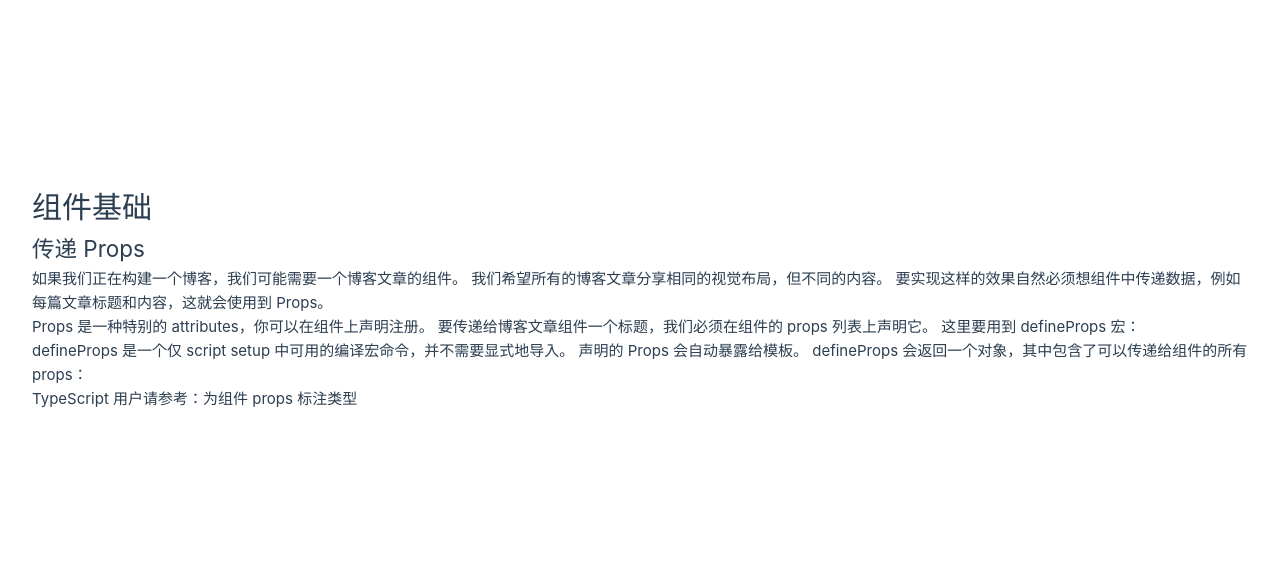
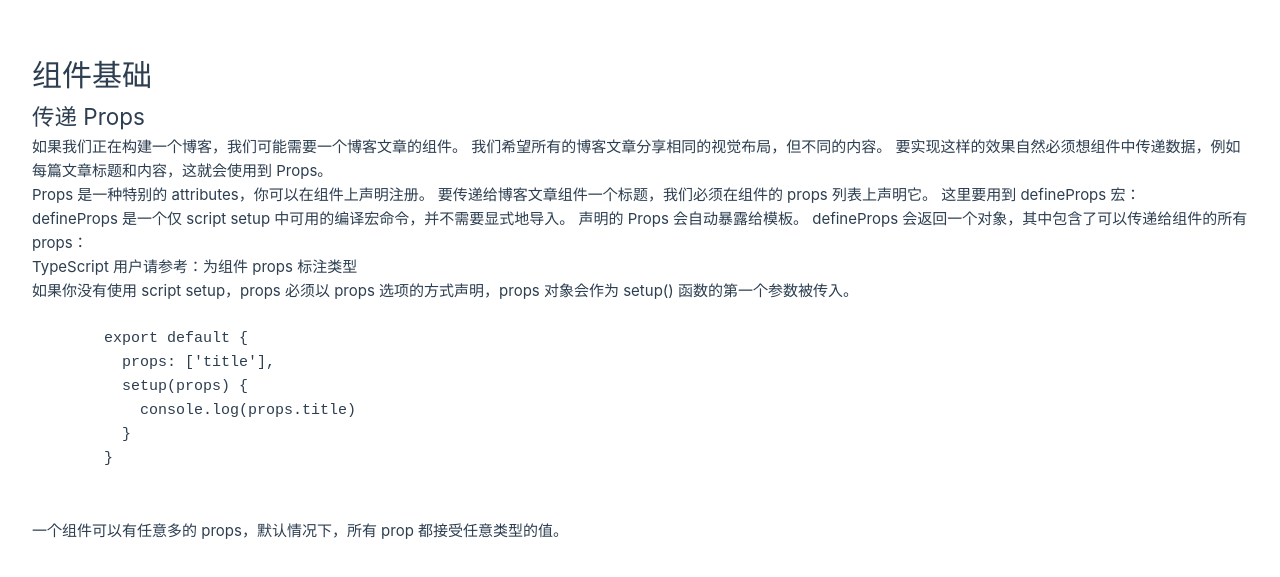
Before and after one commit to ShenlongDev/vue_xx, a Vue app: page / in a window 1280 px wide. Shown: the part 103-680 px from the top of the page. Built offline with nearby package versions, Linux system fonts and the light colour scheme.

Commit message:
docs: 传递 Props
- 声明 props 在选项式

```diff
--- a/src/ComponentAgain.vue
+++ b/src/ComponentAgain.vue
@@ -23,4 +23,18 @@
   <p>
     TypeScript 用户请参考：为组件 props 标注类型
   </p>
+  <p>
+    如果你没有使用 script setup，props 必须以 props 选项的方式声明，props 对象会作为 setup() 函数的第一个参数被传入。
+    <pre>
+      <code>
+        export default {
+          props: ['title'],
+          setup(props) {
+            console.log(props.title)
+          }
+        }
+      </code>
+    </pre>
+    一个组件可以有任意多的 props，默认情况下，所有 prop 都接受任意类型的值。
+  </p>
 </template>
```
